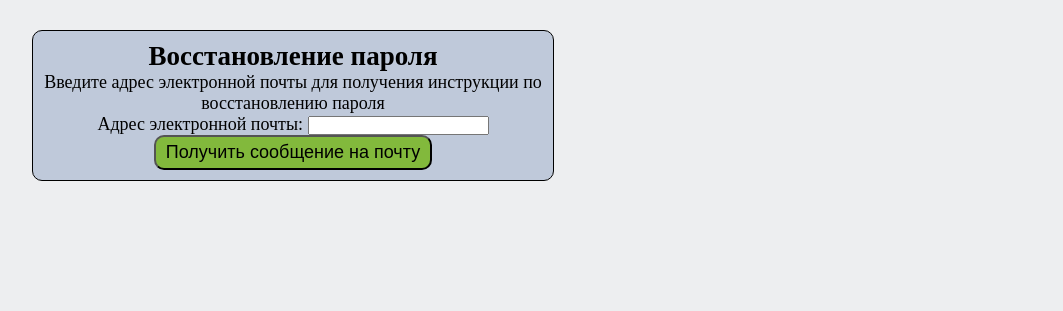
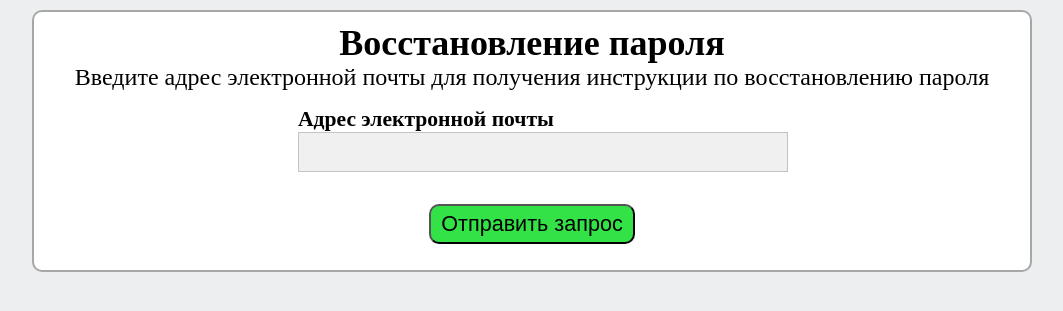
Before and after one commit to AndreyLeshko/EnglishLand, a Django app: page /accounts/password-reset/ in a window 1280 px wide. Shown: the part 79-390 px from the top of the page, without its empty margins (108-1171 px from the left). Run offline with Django 4.2, Linux system fonts and the light colour scheme.

Commit message:
REFACTOR: refactor reset password page

```diff
--- a/account/static/account/css/login.css
+++ b/account/static/account/css/login.css
@@ -65,3 +65,5 @@
     cursor: pointer;
     text-decoration: underline;
 }
+
+/* -----------------------------------  -------------------------------------- */
--- a/account/static/account/css/password_reset_form.css
+++ b/account/static/account/css/password_reset_form.css
@@ -1,24 +1,42 @@
-.standart-container {
-    display: block;
-    background-color: #bfc9da;
-    padding: 10px; 5px;
-    border: 1px solid black;
-    border-radius: 10px;
-    margin: 30px 0px;
-    text-align: center;
-    width: 500px;
-    align-self: center;
-    font-size: 18px;
+/* ----------------------------------- FORM -------------------------------------- */
+
+.reset-password-form {
+    width: 90%;
+    max-width: 500px;
+    margin: 0 auto;
 }
 
-.submit-button {
-    background-color: #82B93C;
-    font-size: 18px;
-    border-radius: 10px;
+.field {
+    margin: 2vh;
+}
+
+.field-label {
+    font-size: 90%;
+    font-weight: bold;
+    text-align: start;
+}
+
+.field-input input {
+    font-size: 100%;
+    width: 100%;
+    background-color: rgb(240, 240, 240);
+    border: 1px solid #9292927c;
     padding: 5px 10px;
 }
 
+/* ----------------------------------- BUTTONS -------------------------------------- */
+.submit-button {
+    background-color: rgba(0, 219, 26, 0.8);
+    font-size: 90%;
+    border-radius: 10px;
+    padding: 5px 10px;
+    margin: 2vh;
+}
+
 .submit-button:hover {
+    background-color: rgba(0, 219, 26, 1);
     text-decoration: underline;
     cursor: pointer;
 }
+
+/* -----------------------------------  -------------------------------------- */
--- a/account/templates/registration/password_reset_form.html
+++ b/account/templates/registration/password_reset_form.html
@@ -12,13 +12,26 @@
 {% endblock css_links %}
 
 {% block page_content %}
-    <div class="standart-container">
+    <div class="container">
         <h2>Восстановление пароля</h2>
         <p>Введите адрес электронной почты для получения инструкции по восстановлению пароля</p>
-        <form action="." method="post">
-            {{ form.as_p }}
-            <p><input class="submit-button" type="submit" value="Получить сообщение на почту"></p>
-            {% csrf_token %}
-        </form>
+
+        <div class="reset-password-form">
+            <form action="." method="post">
+                {% for field in form %}
+                    <div class="field">
+                        <div class="field-label">
+                            {{ field.label }}
+                        </div>
+                        <div class="field-input">
+                            {{ field }}
+                        </div>
+                    </div>
+                {% endfor %}
+
+                <p><input class="submit-button" type="submit" value="Отправить запрос"></p>
+                {% csrf_token %}
+            </form>
+        </div>
     </div>
 {% endblock page_content %}
```
